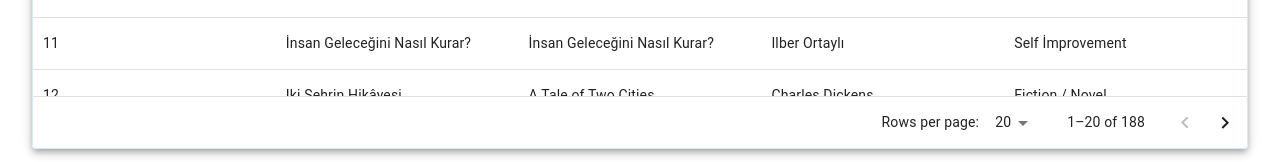
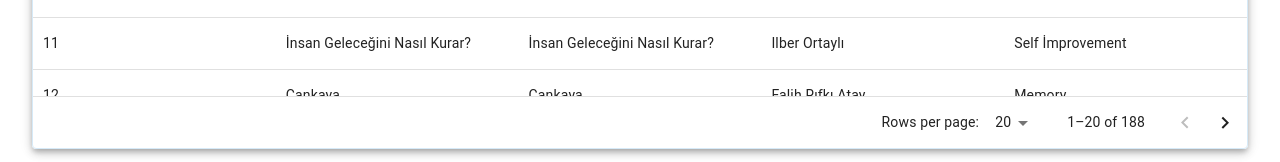
Before and after one commit to boraozisik/boraozisik-site, a Next.js app: page /books in a window 1280 px wide. Shown: the part 1571-1733 px from the top of the page. Built offline with nearby package versions, Linux system fonts and the light colour scheme.

Commit message:
try fix for build

```diff
--- a/src/pages/books.tsx
+++ b/src/pages/books.tsx
@@ -158,12 +158,6 @@ const Books = (props: Props) => {
       genre: "Self İmprovement",
     },
     {
-      name: "Iki Şehrin Hikâyesi",
-      englishName: "A Tale of Two Cities",
-      author: "Charles Dickens",
-      genre: "Fiction / Novel",
-    },
-    {
       name: "Çankaya",
       englishName: "Çankaya",
       author: "Falih Rıfkı Atay",
@@ -174,6 +168,12 @@ const Books = (props: Props) => {
       englishName: "Atatürk",
       author: "Lord Kinross",
       genre: "Biography",
+    },
+    {
+      name: "Iki Şehrin Hikâyesi",
+      englishName: "A Tale of Two Cities",
+      author: "Charles Dickens",
+      genre: "Fiction / Novel",
     },
     {
       name: "Gurur ve Önyargı",
```
